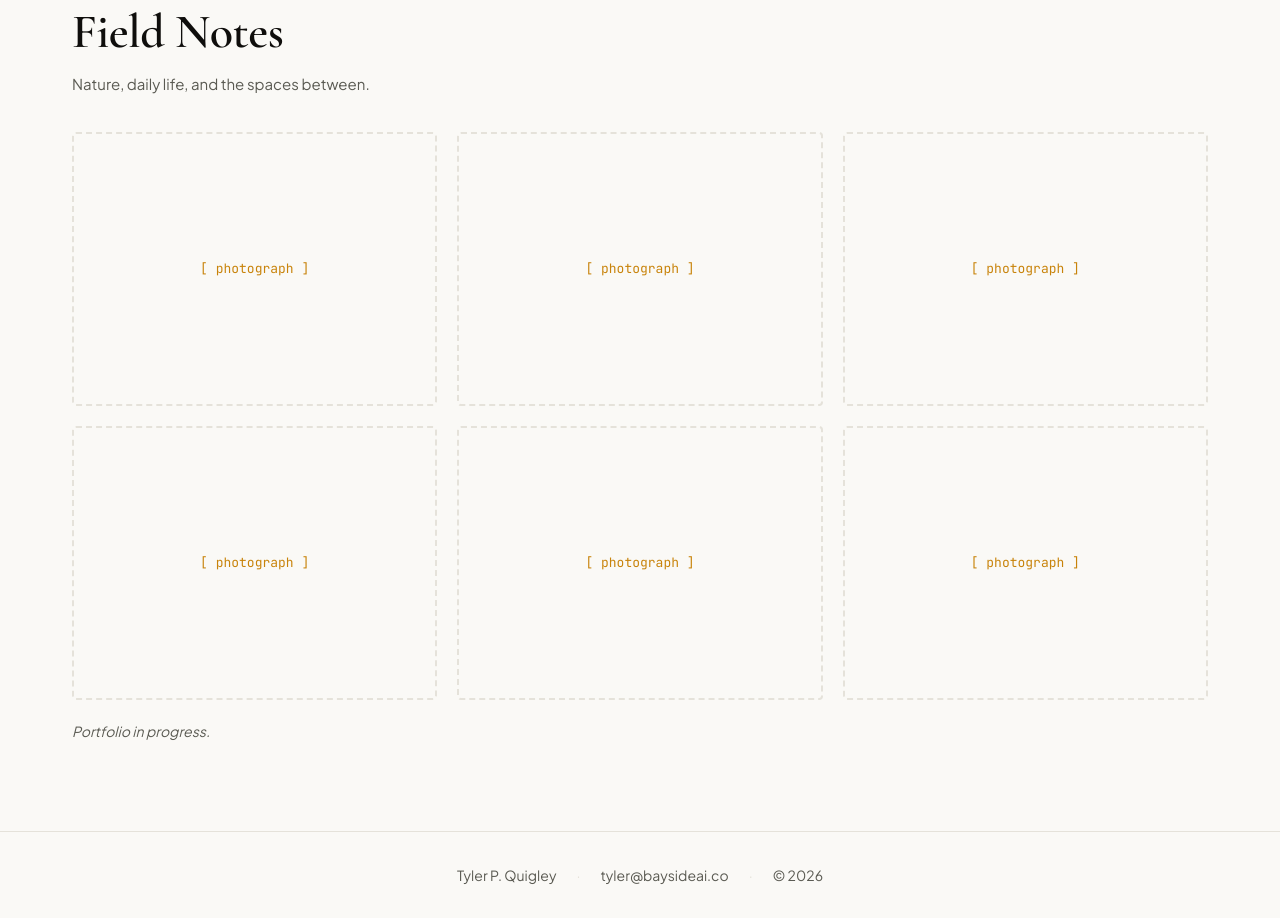
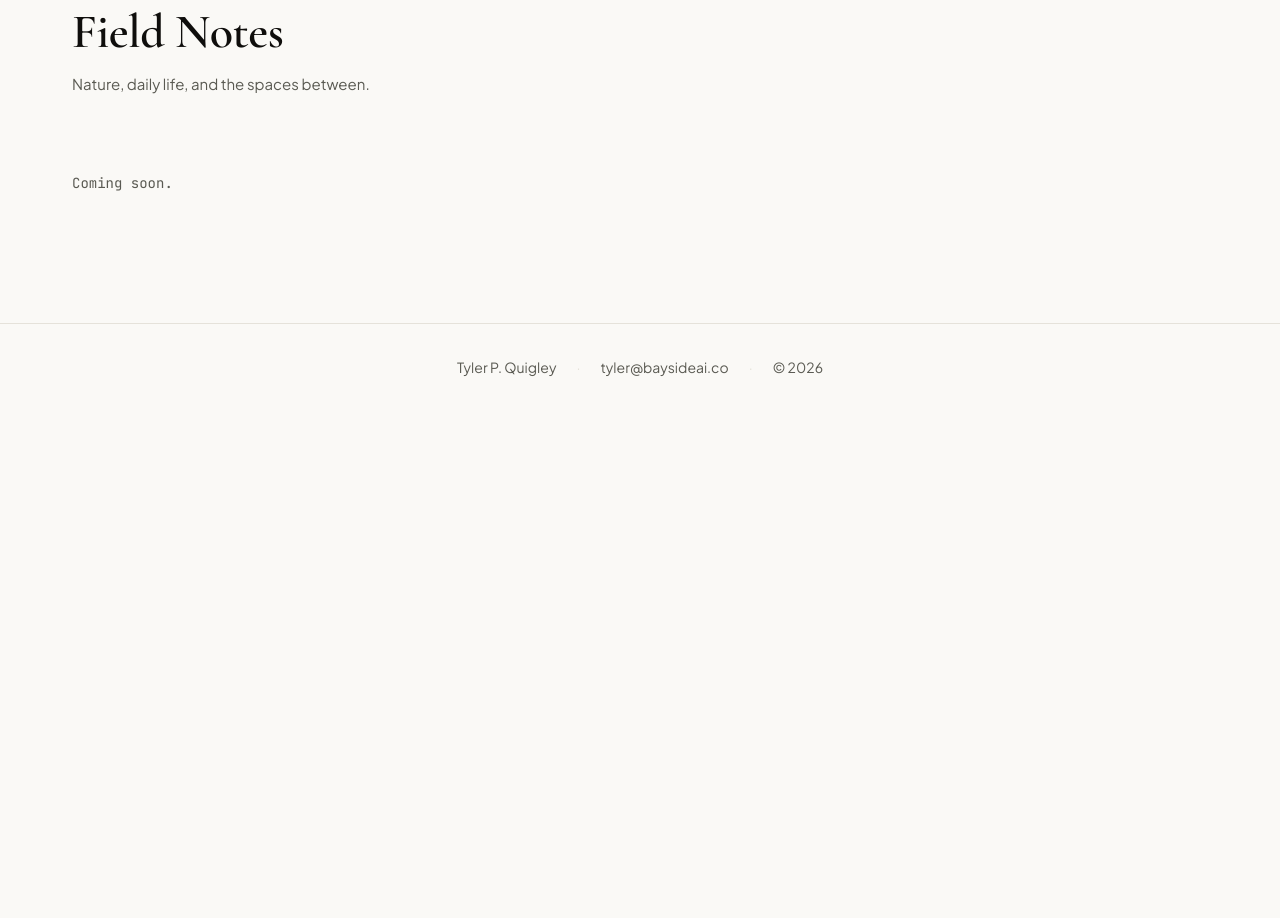
Before and after one commit to atticusbot/tyler-quigley, a React (Vite) app: page / in a window 1280 px wide. Shown: the part 4220-5138 px from the top of the page. After the commit the page ends 4630 px from the top, so only its background shows below. Built offline with nearby package versions, Linux system fonts and the light colour scheme.

Commit message:
feat: replace photo placeholders with coming soon, prep CV link

```diff
--- a/src/App.tsx
+++ b/src/App.tsx
@@ -322,15 +322,7 @@ function App() {
             Nature, daily life, and the spaces between.
           </p>
 
-          <div className="photo-grid">
-            {[...Array(6)].map((_, i) => (
-              <div key={i} className="photo-placeholder">
-                [ photograph ]
-              </div>
-            ))}
-          </div>
-
-          <p className="photo-note">Portfolio in progress.</p>
+          <p className="photo-coming-soon">Coming soon.</p>
         </div>
       </section>
 
--- a/src/index.css
+++ b/src/index.css
@@ -504,6 +504,13 @@ nav .container {
   font-style: italic;
 }
 
+.photo-coming-soon {
+  font-family: var(--font-mono);
+  font-size: 14px;
+  color: var(--secondary);
+  padding: 40px 0;
+}
+
 /* ── Footer ───────────────────────────────────────── */
 
 footer {
```
